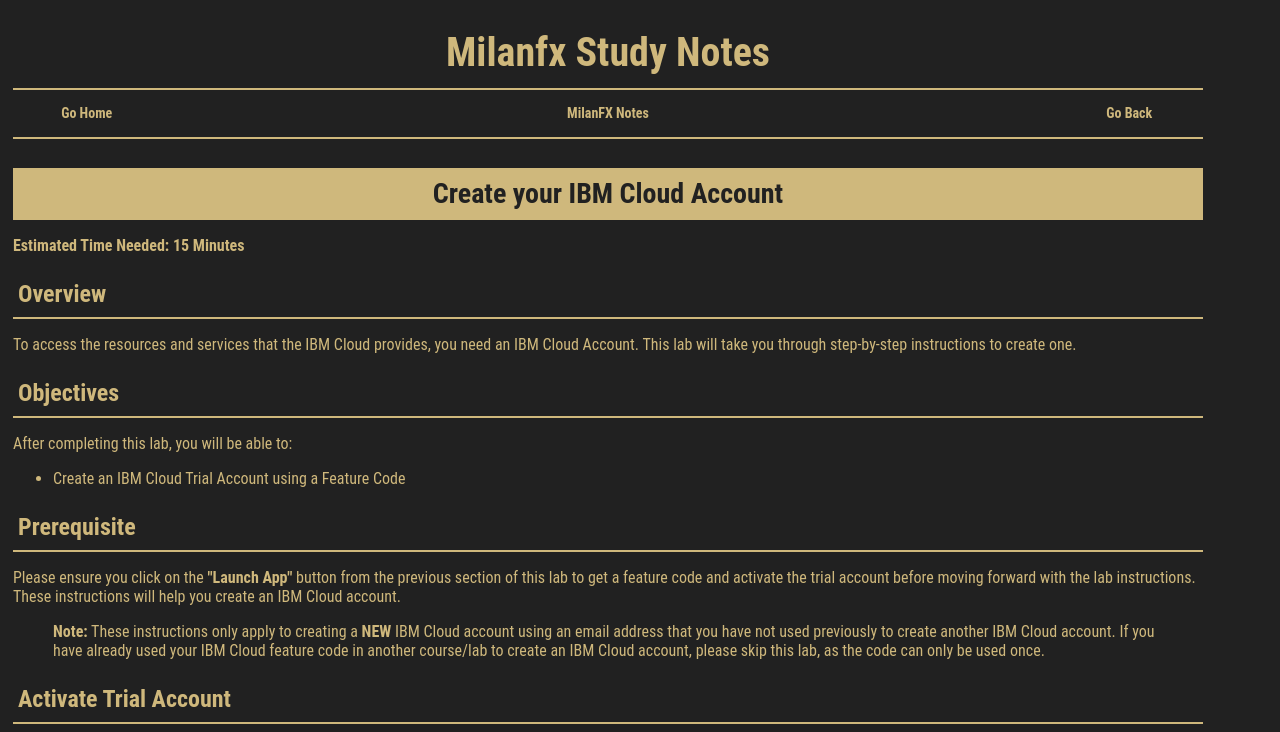
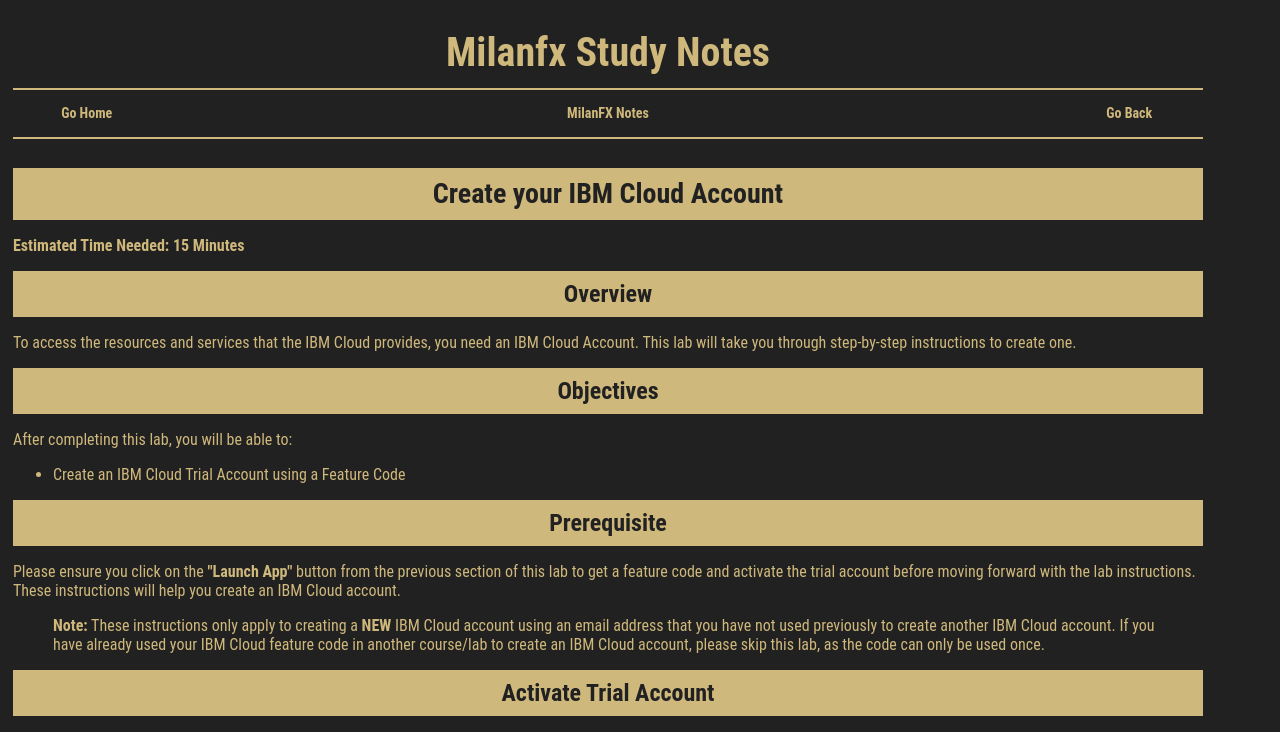
Before and after one commit to milanfx/milanfx.github.io, a Jekyll site: the page built from test.md, in a window 1280 px wide. Shown: the top 732 px of the page. Built offline with Jekyll 4.4.1, drawn with Linux system fonts in a browser that asks for light colours.

Commit message:
Update page.html

```diff
--- a/_layouts/page.html
+++ b/_layouts/page.html
@@ -52,8 +52,27 @@
       text-align: center;
     }
 
-    .container h2 {
+     .container h2 {
       font-size: 24px;
+      display: block;
+      box-sizing: border-box;
+      background-color: var(--word);
+      color: var(--back);
+      font-family: 'Roboto Condensed', sans-serif;
+      font-weight: bold;
+      text-decoration: none;
+      line-height: 1.5;
+      margin: 5px 0px;
+      padding: 5px;
+      flex-shrink: 0;
+      overflow: auto;
+      white-space: pre-wrap;
+      word-wrap: break-word;
+      text-align: center;
+    }
+
+    .container h3 {
+      font-size: 20px;
       display: block;
       box-sizing: border-box;
       background-color: var(--back);
```
